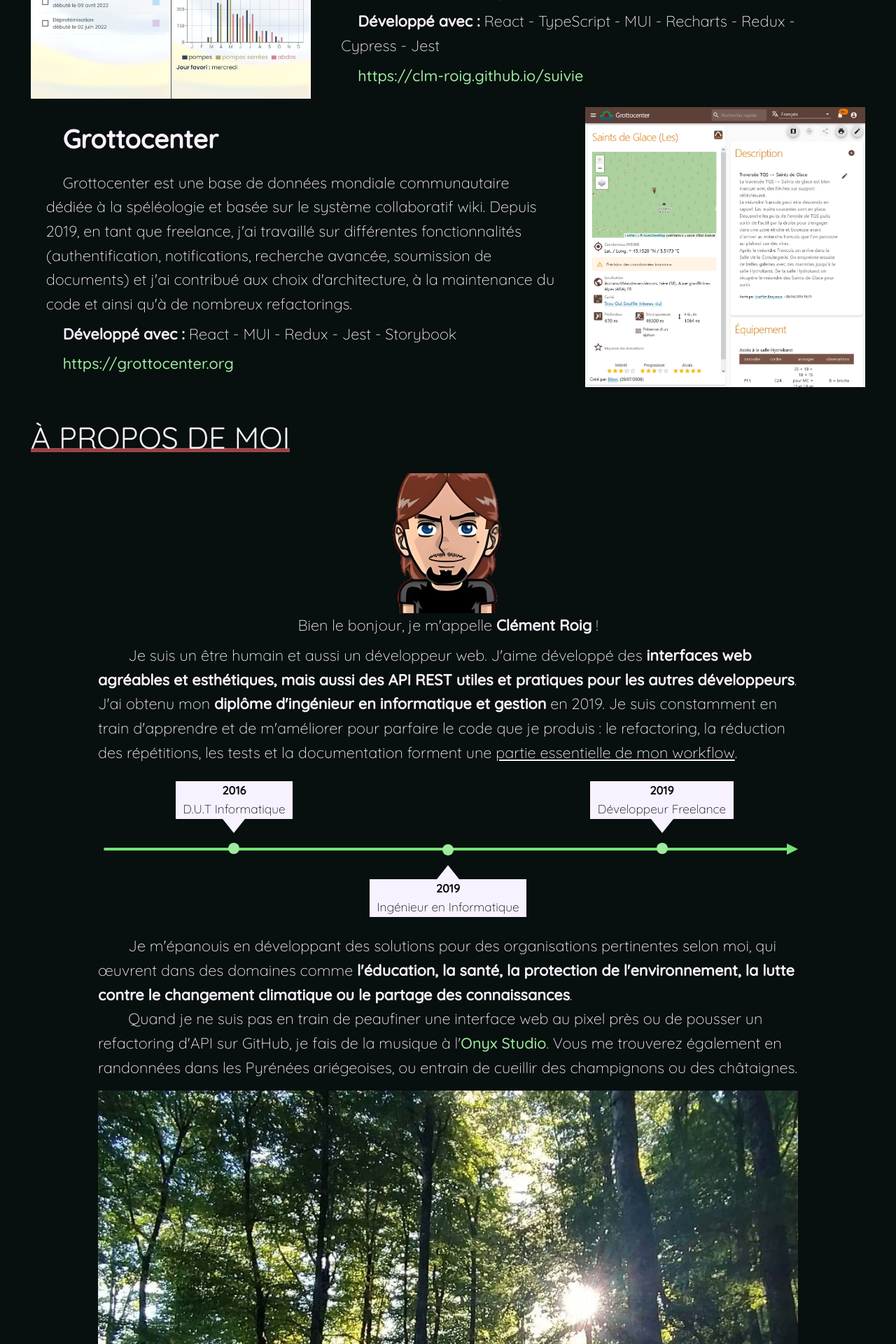
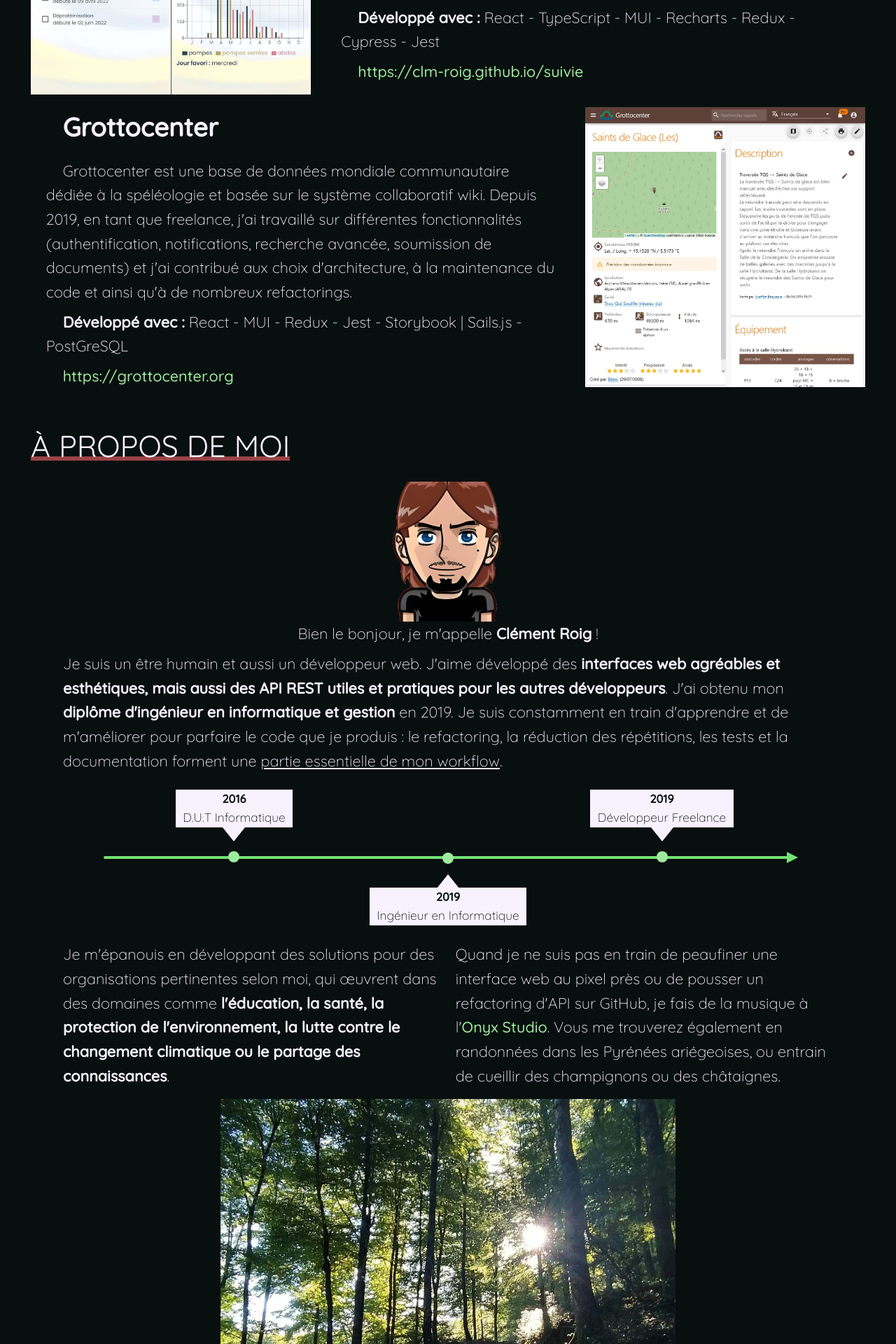
Before and after one commit to Clm-Roig/clm-roig.github.io, a Vue app: page / in a window 1280 px wide. Shown: the part 1860-3780 px from the top of the page at 70% size. Built offline with nearby package versions, Linux system fonts and the light colour scheme; a web font is replaced by a local one.

Commit message:
improve responsiveness

```diff
--- a/src/assets/styles/components/timeline.scss
+++ b/src/assets/styles/components/timeline.scss
@@ -73,7 +73,7 @@
   }
   /* Bottom event triangle */
   &__content--bottom:after {
-    top: -20px;
+    top: -19px;
     border-left: 16px solid transparent;
     border-right: 16px solid transparent;
     border-top: none;
--- a/src/components/ProjectItem.vue
+++ b/src/components/ProjectItem.vue
@@ -57,8 +57,11 @@ $breakpoint: 1000px;
     flex: 8;
     flex-direction: column;
     min-width: 300px;
-    padding: 1rem;
+    padding: 16px 1rem;
     text-indent: 24px;
+    @media screen and (max-width: $breakpoint) {
+      padding-top: 0;
+    }
   }
   &__description {
     text-indent: 24px;
@@ -94,6 +97,7 @@ $breakpoint: 1000px;
     }
     @media screen and (max-width: $breakpoint) {
       object-position: center;
+      margin-top: 16px;
       &:hover {
         scale: 1.2;
         transform: inherit;
--- a/src/models/projects.ts
+++ b/src/models/projects.ts
@@ -5,7 +5,7 @@ export const projects = {
     url: "https://clm-roig.github.io/suivie",
   },
   grottocenter: {
-    builtWith: "React - MUI - Redux - Jest - Storybook",
+    builtWith: "React - MUI - Redux - Jest - Storybook | Sails.js - PostGreSQL",
     imgPath: "grottocenter.jpg",
     url: "https://grottocenter.org",
   },
--- a/src/views/AboutView.vue
+++ b/src/views/AboutView.vue
@@ -23,11 +23,12 @@ import TimelineComponent from "../components/TimelineComponent.vue";
 
     <TimelineComponent />
 
-    <!-- eslint-disable-next-line vue/no-v-html -->
-    <p class="about-me__text" v-html="$t('about.part2')"></p>
-    <!-- eslint-disable-next-line vue/no-v-html -->
-    <p class="about-me__text" v-html="$t('about.part3')"></p>
-
+    <div class="about-me__block-2">
+      <!-- eslint-disable-next-line vue/no-v-html -->
+      <p class="about-me__text" v-html="$t('about.part2')"></p>
+      <!-- eslint-disable-next-line vue/no-v-html -->
+      <p class="about-me__text" v-html="$t('about.part3')"></p>
+    </div>
     <img class="forest-picture" src="/src/assets/images/forest.jpg" />
   </div>
 </template>
@@ -50,12 +51,18 @@ import TimelineComponent from "../components/TimelineComponent.vue";
 
 .about-me {
   margin: auto;
-  max-width: 1000px;
-  &__text {
-    text-indent: 2rem;
-  }
+  max-width: 1100px;
   &__text:first-child {
     margin-top: 0;
+  }
+  &__block-2 {
+    display: flex;
+    flex-wrap: wrap;
+    gap: 1rem;
+    & p {
+      flex: 1;
+      flex-basis: 300px;
+    }
   }
 }
 
@@ -65,5 +72,6 @@ import TimelineComponent from "../components/TimelineComponent.vue";
   margin: auto;
   margin-top: 16px;
   width: 100%;
+  max-width: 650px;
 }
 </style>
--- a/src/views/HomeView.vue
+++ b/src/views/HomeView.vue
@@ -131,6 +131,15 @@ section {
   &__h1 {
     line-height: 3.2rem;
     animation: slide-from-bottom 1s normal ease-in-out;
+    @media screen and (max-width: 550px) {
+      font-size: 3.5rem;
+    }
+    @media screen and (max-width: 470px) {
+      font-size: 2.9rem;
+    }
+    @media screen and (max-width: 395px) {
+      font-size: 2.5rem;
+    }
   }
 }
 
```
